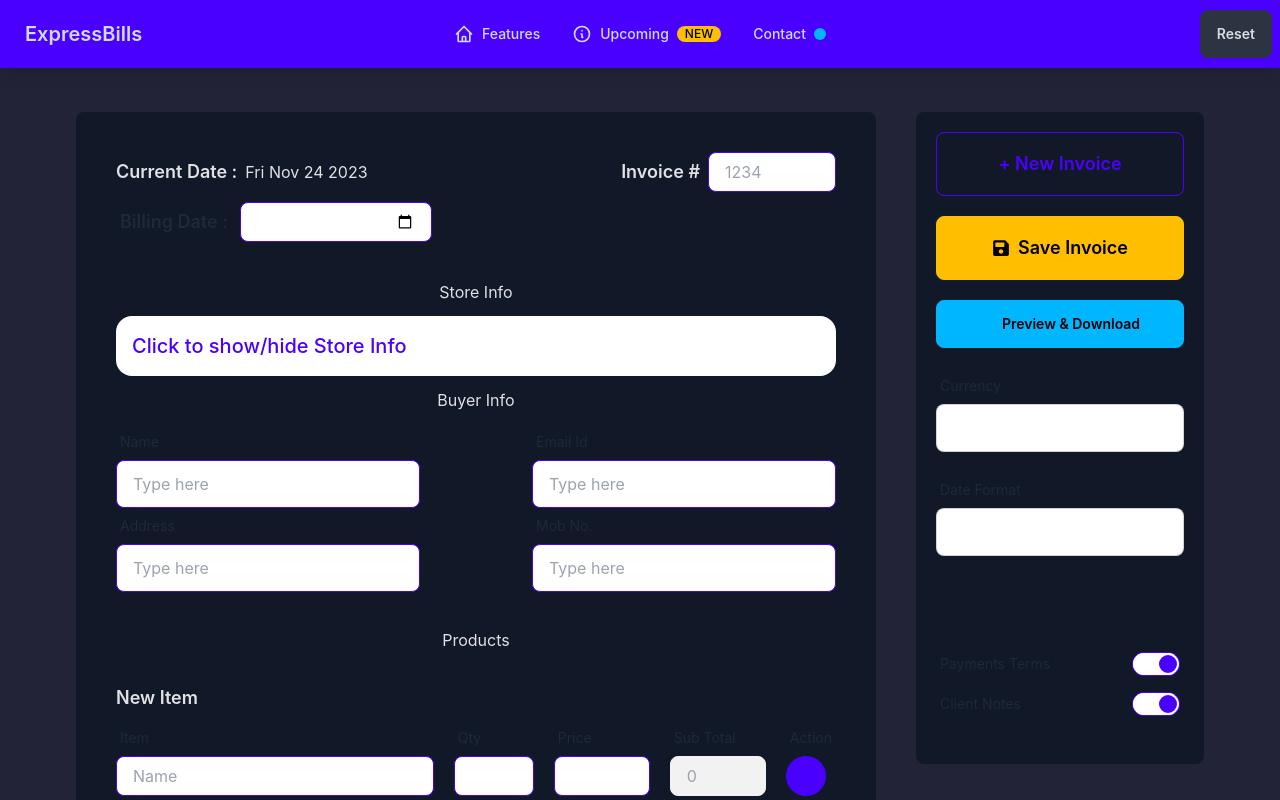
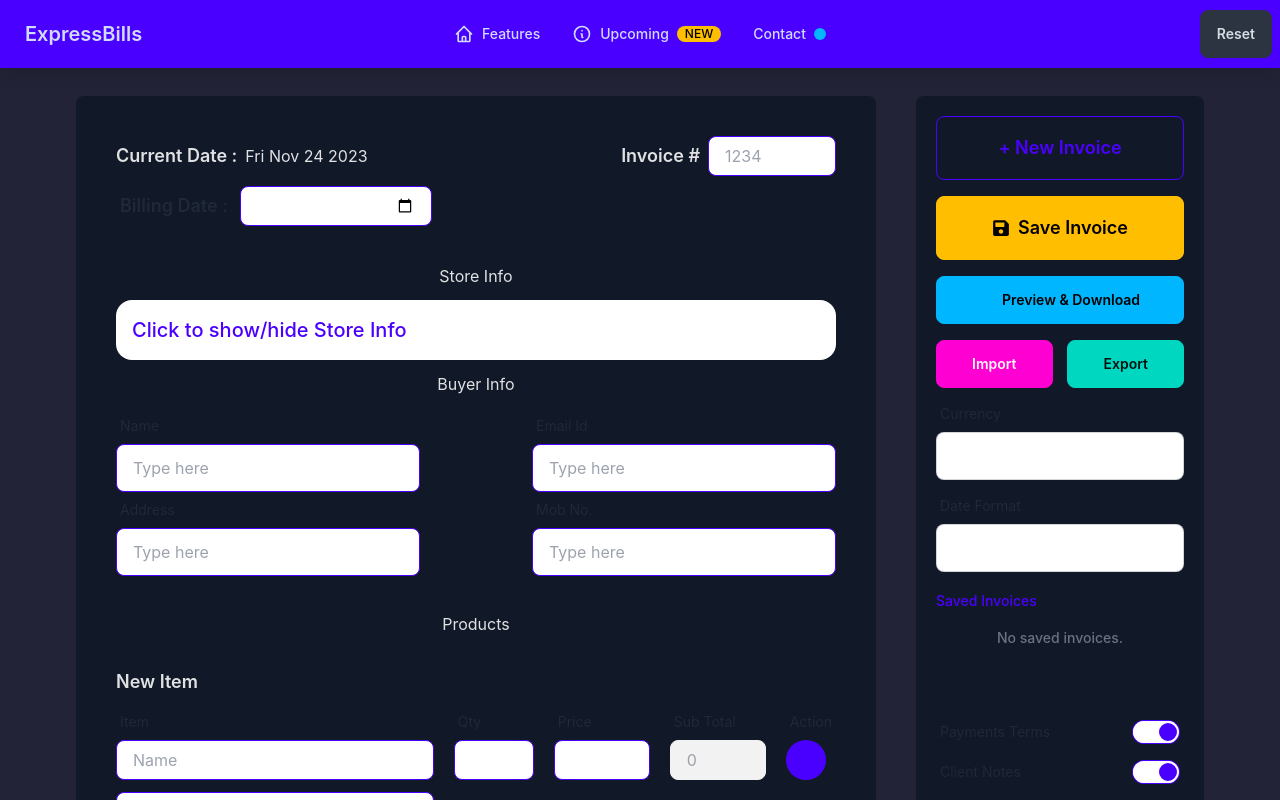
Before and after one commit to SudhansuuRanjan/express-bill, a React (Vite) app: page / in a window 1280 px wide. Shown: the top 800 px of the page. Built offline with nearby package versions, Linux system fonts and the light colour scheme; some icons are missing.

Commit message:
🚀 (feat) : add import, export & save invoice

```diff
--- a/package.json
+++ b/package.json
@@ -16,7 +16,8 @@
     "react": "^18.2.0",
     "react-dom": "^18.2.0",
     "react-icons": "^4.12.0",
-    "react-router-dom": "^6.20.0"
+    "react-router-dom": "^6.20.0",
+    "react-toastify": "^9.1.3"
   },
   "devDependencies": {
     "@types/react": "^18.2.37",
--- a/src/components/ControlCentre.jsx
+++ b/src/components/ControlCentre.jsx
@@ -1,10 +1,12 @@
-import React from 'react';
-import { FaDownload } from 'react-icons/fa6';
+import React, { useEffect, useState } from 'react';
+import { FaDownload, FaTrash } from 'react-icons/fa6';
 import { FaSave } from 'react-icons/fa';
 import { useAppContext } from '../context/AppContext';
+import { formatTime, getFormatedDate } from '../utils';
 
 const ControlCentre = () => {
-    const { storeInfo, setStoreInfo, setShowReview } = useAppContext();
+    const { storeInfo, setStoreInfo, setShowReview, getBillJSONData, loadInvoiceFromJSON } = useAppContext();
+    const [invoices, setInvoices] = useState([]);
 
     const handleRefresh = () => {
         window.location.reload();
@@ -19,20 +21,77 @@ const ControlCentre = () => {
     ]
 
     const dateFormats = [
-        'DD-MM-YYYY',
-        'MM-DD-YYYY',
-        'YYYY-MM-DD',
+        'DD/MM/YYYY',
+        'MM/DD/YYYY',
+        'YYYY/MM/DD',
         'DD-MM-YYYY',
         'MM-DD-YYYY',
         'YYYY-MM-DD',
     ]
 
+    const downloadFile = () => {
+        const myData = getBillJSONData();
+        myData.id = Math.floor(Math.random() * 100000);
+
+        // create file in browser
+        const fileName = `invoice-#${myData.id}`;
+        const json = JSON.stringify(myData, null, 2);
+        const blob = new Blob([json], { type: "application/json" });
+        const href = URL.createObjectURL(blob);
+
+        // create "a" HTLM element with href to file
+        const link = document.createElement("a");
+        link.href = href;
+        link.download = fileName + ".json";
+        document.body.appendChild(link);
+        link.click();
+
+        // clean up "a" element & remove ObjectURL
+        document.body.removeChild(link);
+        URL.revokeObjectURL(href);
+    }
+
+    const saveInvoice = () => {
+        const invoiceData = getBillJSONData();
+        invoiceData.id = Math.floor(Math.random() * 100000);
+        let prevItems = localStorage.getItem('invoices') ? JSON.parse(localStorage.getItem('invoices')) : [];
+        prevItems = [invoiceData, ...prevItems]
+        localStorage.setItem('invoices', JSON.stringify(prevItems));
+        setInvoices(prevItems);
+    }
+
+    const deleteSavedInvoice = (id) => {
+        let prevItems = localStorage.getItem('invoices') ? JSON.parse(localStorage.getItem('invoices')) : [];
+        prevItems = prevItems.filter((item) => item.id !== id);
+        localStorage.setItem('invoices', JSON.stringify(prevItems));
+        setInvoices(prevItems);
+    }
+
+    useEffect(() => {
+        const invoices = localStorage.getItem('invoices') ? JSON.parse(localStorage.getItem('invoices')) : [];
+        setInvoices(invoices);
+    }, []);
+
+    const onFileChange = (event) => {
+        const file = event.target.files[0];
+        if (file) {
+            // Process the file, e.g., read its content
+            const reader = new FileReader();
+            reader.onload = (event) => {
+                const fileContent = event.target.result;
+                // Now you can use the file content as needed
+                loadInvoiceFromJSON(JSON.parse(fileContent));
+            };
+            reader.readAsText(file);
+        }
+    }
+
     return (
-        <div className="flex w-full flex-col items-center justify-center gap-5 pb-5">
+        <div className="flex w-full flex-col items-center justify-center gap-4 pb-5">
             <button onClick={handleRefresh} className="btn btn-primary btn-lg btn-outline w-full">
                 + New Invoice
             </button>
-            <button className="btn btn-primary btn-warning btn-lg w-full">
+            <button onClick={saveInvoice} className="btn btn-primary btn-warning btn-lg w-full">
                 <FaSave /> Save Invoice
             </button>
             <div className="flex w-full justify-between">
@@ -40,7 +99,14 @@ const ControlCentre = () => {
                     <FaDownload /> Preview & Download
                 </button>
             </div>
-            <div className="form-control w-full max-w-xs">
+            <div className="flex w-full justify-between">
+                <button className='relative btn w-[47%] btn-secondary'>
+                    Import
+                    <input onChange={onFileChange} type='file' accept='.json' placeholder='Import' className="absolute top-0 left-0 opacity-0 w-full h-full cursor-pointer" />
+                </button>
+                <button onClick={downloadFile} className="btn w-[47%] btn-accent">Export</button>
+            </div>
+            <div className="form-control w-full max-w-xs -mt-2">
                 <label className="label">
                     <span className="label-text">Currency</span>
                 </label>
@@ -54,7 +120,7 @@ const ControlCentre = () => {
                     ))}
                 </select>
             </div>
-            <div className="form-control w-full max-w-xs">
+            <div className="form-control w-full max-w-xs -mt-2">
                 <label className="label">
                     <span className="label-text">Date Format</span>
                 </label>
@@ -68,7 +134,30 @@ const ControlCentre = () => {
                     ))}
                 </select>
             </div>
-            <div className="divider"></div>
+
+            <div className='w-full'>
+                <span className="label-text font-medium text-primary">Saved Invoices</span>
+                <div className='flex items-center justify-between gap-2 flex-col w-full mt-4'>
+                    {
+                        invoices.length === 0 ? <div className='text-gray-500 text-sm font-medium px-2'>No saved invoices.</div> : invoices.map((invoice, index) => (
+                            <div onClick={() => loadInvoiceFromJSON(invoice)} key={index} className="flex w-full items-center justify-between gap-2 rounded-lg bg-neutral p-2 px-3 cursor-pointer">
+                                <div className="flex items-center justify-between w-full gap-1">
+                                    <span className="label-text">#{invoice.id}</span>
+                                    <div className='flex gap-2'>
+                                        <span className="label-text p-1 border rounded-md border-primary text-primary py-0.5 text-xs font-medium">{getFormatedDate(invoice.currentDate, storeInfo.dateFormat) + " " + formatTime(invoice.currentDate)}</span>
+                                        <button onClick={() => deleteSavedInvoice(invoice.id)} className='flex text-rose-500 p-1 rounded-md cursor-pointer'>
+                                            <FaTrash size={16} />
+                                        </button>
+                                    </div>
+                                </div>
+                            </div>
+                        ))
+                    }
+                </div>
+            </div>
+
+            <div className="divider mb-0"></div>
+
             <div className="flex flex-col w-full">
                 <div className="form-control">
                     <label className="cursor-pointer label">
--- a/src/components/InvoiceReview.jsx
+++ b/src/components/InvoiceReview.jsx
@@ -183,11 +183,11 @@ const InvoiceReview = () => {
                                     <p className='text-gray-500 font-medium'>{storeInfo.currency}{new Intl.NumberFormat().format(totalVales.total)}</p>
                                 </div>
                                 <div className='flex justify-between'>
-                                    <p className='font-semibold'>Discount ({totalVales.discount.type === "percent" ? totalVales.discount.value + "%" : "{storeInfo.currency}" + totalVales.discount.value})</p>
+                                    <p className='font-semibold'>Discount ({totalVales.discount.type === "percent" ? totalVales.discount.value + "%" : storeInfo.currency + totalVales.discount.value})</p>
                                     <p className='text-gray-500 font-medium'>{storeInfo.currency}{new Intl.NumberFormat().format(totalVales.discountAmount)}</p>
                                 </div>
                                 <div className='flex justify-between'>
-                                    <p className='font-semibold'>Tax ({totalVales.tax.type === "percent" ? totalVales.tax.value + "%" : "{storeInfo.currency}" + totalVales.tax.value})</p>
+                                    <p className='font-semibold'>Tax ({totalVales.tax.type === "percent" ? totalVales.tax.value + "%" : storeInfo.currency + totalVales.tax.value})</p>
                                     <p className='text-gray-500 font-medium'>{storeInfo.currency}{new Intl.NumberFormat().format(totalVales.taxAmount)}</p>
                                 </div>
                                 <div className='flex justify-between'>
--- a/src/components/invoiceForm.jsx
+++ b/src/components/invoiceForm.jsx
@@ -13,7 +13,7 @@ export default function InvoiceForm() {
     }
 
     return (
-        <div className='flex lg:flex-row flex-col-reverse m-auto lg:px-8 px-3 my-8 lg:items-start items-center lg:gap-10 gap-6 justify-center'>
+        <div className='flex lg:flex-row flex-col-reverse m-auto lg:px-8 px-3 mt-4 mb-8 lg:items-start items-center lg:gap-10 gap-6 justify-center'>
             {showReview && <InvoiceReview />}
             <div className='bg-gray-900 lg:p-10 md:p-7 p-5 rounded-lg lg:min-w-[40rem] lg:w-[50rem] md:w-[45rem] w-[95%]'>
                 <div className='flex lg:flex-row flex-col lg:items-center items-start gap-3 justify-between pb-2'>
--- a/src/context/AppContext.jsx
+++ b/src/context/AppContext.jsx
@@ -61,6 +61,83 @@ const AppProvider = ({ children }) => {
         return { total, discount, tax, shipping, grandTotal: grandTotal ?? 0, discountAmount: applyDiscount, taxAmount: applyTax };
     };
 
+    const getBillJSONData = () => {
+        const { total, discount, tax, shipping, grandTotal, discountAmount, taxAmount } = getTotalAmount();
+        const billData = {
+            "invoiceNumber": formData.invoiceNumber,
+            "dateOfIssue": formData.dateOfIssue,
+            "notes": formData.notes,
+            "buyerName": formData.buyerName,
+            "buyerEmail": formData.buyerEmail,
+            "buyerMobno": formData.buyerMobno,
+            "buyerAddress": formData.buyerAddress,
+            "currentDate": new Date(),
+            "products": products,
+            "storeInfo": storeInfo,
+            "total": total,
+            "discount": discount,
+            "tax": tax,
+            "shipping": shipping,
+            "grandTotal": grandTotal,
+            "discountAmount": discountAmount,
+            "taxAmount": taxAmount,
+        }
+        return billData;
+    }
+
+    const loadInvoiceFromJSON = (invoiceData) => {
+        const {
+            invoiceNumber,
+            dateOfIssue,
+            notes,
+            buyerName,
+            buyerEmail,
+            buyerMobno,
+            buyerAddress,
+            currentDate,
+            products,
+            storeInfo,
+            discount,
+            tax
+        } = invoiceData;
+        setFormData({
+            currentDate,
+            invoiceNumber,
+            dateOfIssue,
+            notes,
+            buyerName,
+            buyerEmail,
+            buyerMobno,
+            buyerAddress,
+        })
+        setProducts(products)
+        setStoreInfo({
+            ...storeInfo,
+            name: storeInfo.name,
+            address: storeInfo.address,
+            logo: storeInfo.logo,
+            email: storeInfo.email,
+            mobno: storeInfo.mobno,
+            pincode: storeInfo.pincode,
+            city: storeInfo.city,
+            state: storeInfo.state,
+            terms: storeInfo.terms,
+            clientNotes: storeInfo.clientNotes,
+            showTerms: storeInfo.showTerms,
+            showClientNotes: storeInfo.showClientNotes,
+            currency: storeInfo.currency,
+            dateFormat: storeInfo.dateFormat,
+        })
+        setDiscount({
+            type: discount.type,
+            value: discount.value,
+        })
+        setTax({
+            type: tax.type,
+            value: tax.value,
+        })
+    }
+
     return (
         <AppContext.Provider value={{
             formData,
@@ -80,6 +157,8 @@ const AppProvider = ({ children }) => {
             shipping,
             setShipping,
             getTotalAmount,
+            getBillJSONData,
+            loadInvoiceFromJSON
         }}>
             {children}
         </AppContext.Provider>
--- a/src/routes/Routes.jsx
+++ b/src/routes/Routes.jsx
@@ -9,10 +9,11 @@ const AppRoutes = () => {
   return (
     <Router>
       <NavBar />
+      {/* <Alert /> */}
       <div className='flex items-center justify-center relative pt-20'>
         <div className='artboard min-h-[90vh]'>
           <Routes>
-            <Route path="/" element={<InvoiceForm/>} />
+            <Route path="/" element={<InvoiceForm />} />
             <Route path="/features" element={<Features />} />
             <Route path="/contact" element={<Contact />} />
             <Route path="/upcoming" element={<Upcoming />} />
```
Also changed, not shown: src/components/Alert.jsx (added, +35 -0 lines), src/components/Products.jsx (+4 -4 lines), src/utils/index.js (+17 -0 lines), 1 other file (tests, documents, lock files or other folders).
